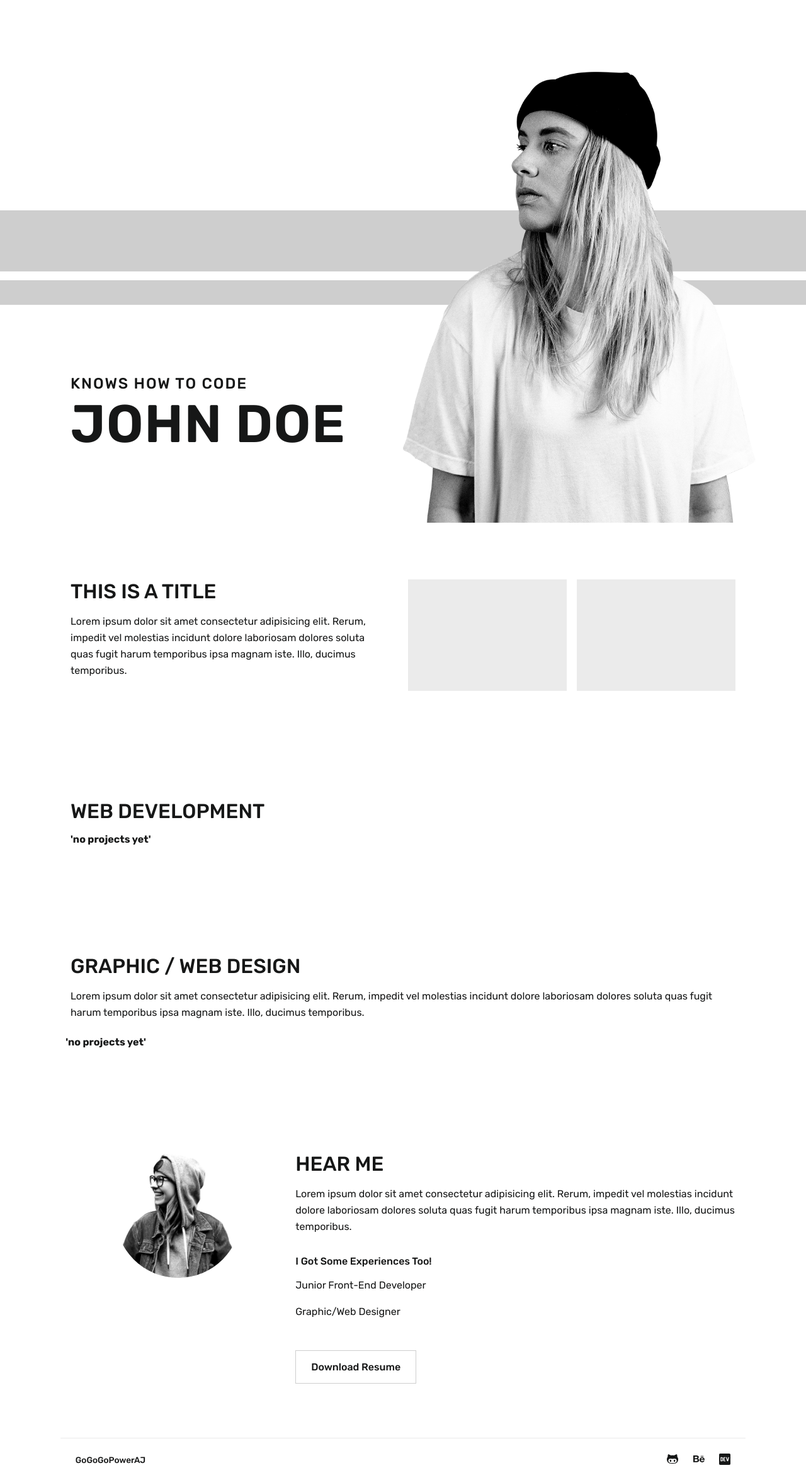
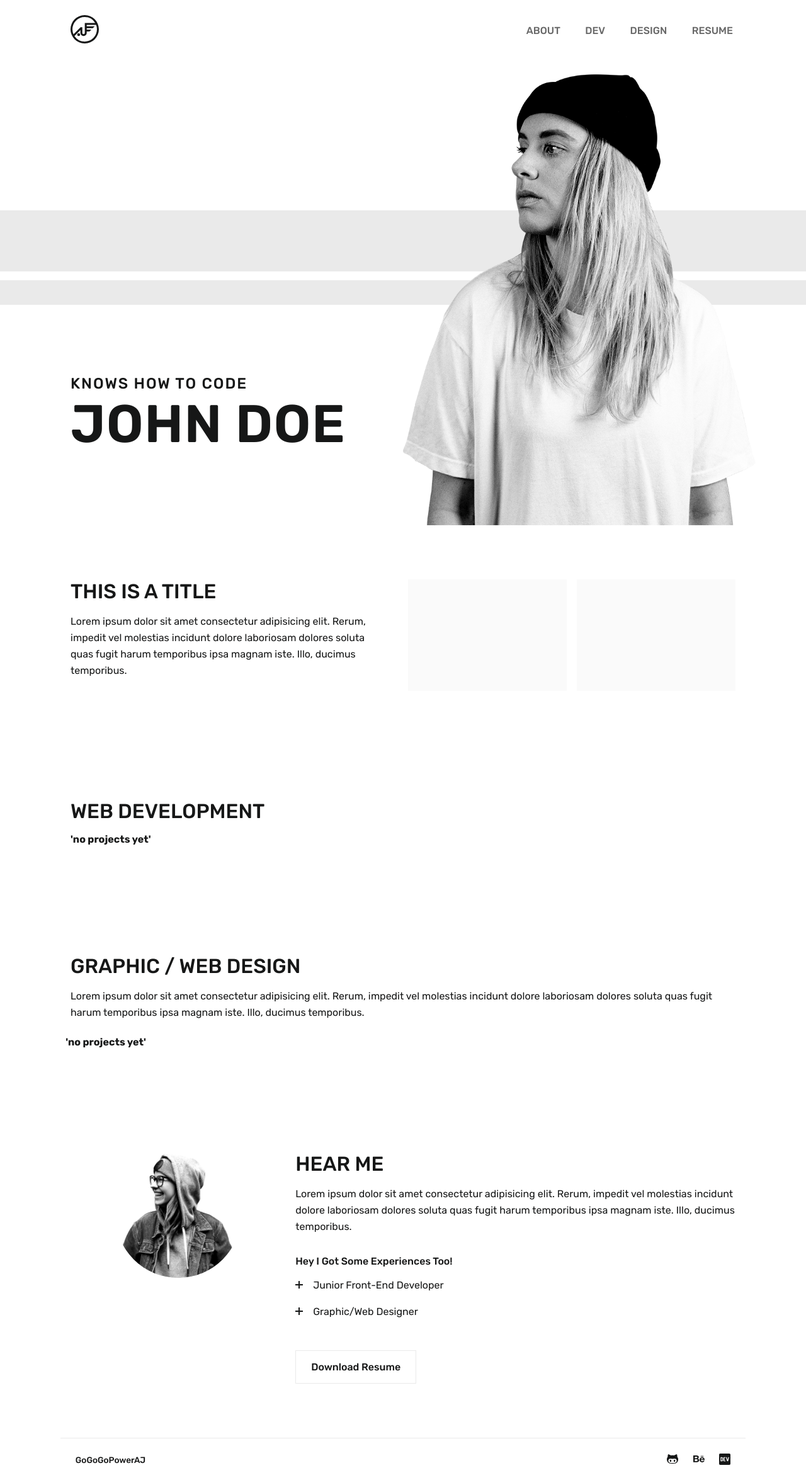
Before and after one commit to ajedral19/personal-portfolio, a Next.js app: page / in a window 1280 px wide. Shown: the whole page at 63% size. Built offline with nearby package versions, Linux system fonts and the light colour scheme.

Commit message:
added global scroll padding

```diff
--- a/components/Footer/footer.module.sass
+++ b/components/Footer/footer.module.sass
@@ -4,7 +4,7 @@
     padding: 1em 0
 
 .borderTop
-    border-top: 1px solid var.$shadedLow
+    border-top: 1px solid var.$shadedMid
 
 footer
     .profileLinks
--- /dev/null
+++ b/components/NavBar/NavBar.js
@@ -0,0 +1,111 @@
+import { Fragment } from 'react'
+import Link from 'next/link'
+import Image from 'next/image'
+import cn from 'classnames'
+import style from './NavBar.module.sass'
+
+const NavBar = ({ container = false }) => {
+  return (
+    <Fragment>
+      <nav className={style.nav}>
+        <div className={cn(style.nav_container, { container })}>
+          <div
+            className={cn('row', 'clear-vertical', 'center-items', style.row)}
+          >
+            <div className={cn('t-left', 'col-sm-1', 'col-md-1', 'col-lg-1')}>
+              <div className={style.logo}>
+                <Link href="/#">
+                  <a className="block">
+                    <svg
+                      xmlns="http://www.w3.org/2000/svg"
+                      width="60.995"
+                      height="60.995"
+                      viewBox="0 0 60.995 60.995"
+                    >
+                      <path
+                        id="Path_312"
+                        data-name="Path 312"
+                        d="M-3763.932,887.243a3.091,3.091,0,0,1-3.09,3.091,3.091,3.091,0,0,1-3.091-3.091,3.09,3.09,0,0,1,3.091-3.09A3.09,3.09,0,0,1-3763.932,887.243Zm40.365-11.412a30.5,30.5,0,0,1-30.5,30.5,30.5,30.5,0,0,1-30.5-30.5,30.5,30.5,0,0,1,30.5-30.5A30.5,30.5,0,0,1-3723.567,875.831Zm-54.6,10.721,15.193-15.192h3.807v12.178a2.676,2.676,0,0,0,2.671,2.674,2.673,2.673,0,0,0,2.671-2.674V862.215h22.349a26.359,26.359,0,0,0-22.593-12.759,26.374,26.374,0,0,0-26.375,26.375A26.258,26.258,0,0,0-3778.162,886.552Zm50.474-10.721a26.3,26.3,0,0,0-1.769-9.495H-3749.7V869.3h17.169l-4.121,4.122H-3749.7v2.958h10.089l-4.122,4.122h-5.967v3.038a6.8,6.8,0,0,1-6.792,6.8,6.8,6.8,0,0,1-6.791-6.8V877.5l-12.82,12.82a26.347,26.347,0,0,0,22.038,11.888A26.377,26.377,0,0,0-3727.688,875.831Z"
+                        transform="translate(3784.562 -845.334)"
+                        fill="#161717"
+                      />
+                    </svg>
+                  </a>
+                </Link>
+              </div>
+            </div>
+
+            <div className="col-md-5 col-lg-5">
+              <button className={cn('btn', 'clear', style.menu_toggler)}>
+                <svg
+                  xmlns="http://www.w3.org/2000/svg"
+                  width="20.715"
+                  height="18.363"
+                  viewBox="0 0 20.715 18.363"
+                >
+                  <g
+                    id="Group_115"
+                    data-name="Group 115"
+                    transform="translate(-83.899 163.5)"
+                  >
+                    <line
+                      id="Line_34"
+                      data-name="Line 34"
+                      x1="12.064"
+                      transform="translate(83.899 -146.637)"
+                      fill="none"
+                      stroke="#161717"
+                      stroke-width="3"
+                    />
+                    <line
+                      id="Line_35"
+                      data-name="Line 35"
+                      y1="20.715"
+                      transform="translate(83.899 -154.034) rotate(-90)"
+                      fill="none"
+                      stroke="#161717"
+                      stroke-width="3"
+                    />
+                    <line
+                      id="Line_36"
+                      data-name="Line 36"
+                      y1="20.715"
+                      transform="translate(83.899 -162) rotate(-90)"
+                      fill="none"
+                      stroke="#161717"
+                      stroke-width="3"
+                    />
+                  </g>
+                </svg>
+              </button>
+              <ul className={style.nav_menu}>
+                <li>
+                  <Link href="/#about">
+                    <a className={cn('t-upper', style.menu_anchor)}>about</a>
+                  </Link>
+                </li>
+                <li>
+                  <Link href="/#dev">
+                    <a className={cn('t-upper', style.menu_anchor)}>dev</a>
+                  </Link>
+                </li>
+                <li>
+                  <Link href="/#design">
+                    <a className={cn('t-upper', style.menu_anchor)}>design</a>
+                  </Link>
+                </li>
+                <li>
+                  <Link href="/#resume">
+                    <a className={cn('t-upper', style.menu_anchor)}>resume</a>
+                  </Link>
+                </li>
+              </ul>
+            </div>
+          </div>
+        </div>
+      </nav>
+    </Fragment>
+  )
+}
+
+export default NavBar
--- /dev/null
+++ b/components/NavBar/NavBar.module.sass
@@ -0,0 +1,97 @@
+@use '../../styles/variables' as var
+
+.nav
+    width: 100%
+    display: block
+    position: fixed
+    z-index: 99
+    top: 0
+    left: 0
+    padding: 1em 0
+    background: var.$background
+    // background: green
+
+.nav_container
+    // background: pink
+    position: relative
+    // height: 0
+    min-height: 50px
+    // max-height: 80px
+
+    .logo
+        position: relative
+        z-index: 1
+        display: inline-block
+        // background: orange
+        a
+            line-height: 0
+        svg
+            max-height: 45px
+            height: 100%
+            width: auto
+            path
+                fill: var.$default
+
+    .menu_toggler
+        position: absolute
+        z-index: 1
+        top: 50%
+        transform: translateY(-50%)
+        line-height: 0
+        right: 1em
+
+    .nav_menu
+        position: fixed
+        width: 100%
+        left: 0
+        top: 0
+        height: 100vh
+
+        list-style: none
+        display: flex
+        flex-direction: column
+        flex-wrap: nowrap
+        justify-content: center
+        // background: blue
+        display: none
+
+        li
+            transition: background .1s ease-in-out
+            .menu_anchor
+                font-size: 1.25rem
+                font-weight: 500
+                display: block
+                width: 100%
+                padding: 1.25em 0
+            &:hover
+                background: var.$shadedLow
+
+@media screen and (min-width: 768px)
+    .nav_container
+        .row
+            justify-content: space-between
+        .menu_toggler
+            display: none
+        .nav_menu
+            position: relative
+            top: unset
+            left_unset
+            height: unset
+            width: unset
+            display: flex
+            flex-direction: row
+            justify-content: flex-end
+            gap: 2em
+
+            li
+                color: var.$muted
+                .menu_anchor
+                    width: unset
+                    font-size: 1rem
+                    font-weight: 500
+                    padding: .5em .25em
+                &:hover
+                    background: unset
+                    color: var.$default
+
+@media screen and (min-width: 1024px)
--- a/next.config.js
+++ b/next.config.js
@@ -3,7 +3,5 @@ module.exports = {
   webpack: (config, { buildId, dev, isServer, defaultLoaders, webpack }) => {
     return config
   },
-  images: {
-    layoutRaw: true,
-  },
+  experimental: { images: { layoutRaw: true } },
 }
--- a/pages/index.js
+++ b/pages/index.js
@@ -12,10 +12,11 @@ import profileImg from '../assets/images/profile-image.png'
 import Footer from '../components/Footer/footer'
 import Description from '../components/Description'
 import ImageThumbnail from '../components/ImageThumbnail'
-import Carousel from '/components/Carousel/carousel'
+import Carousel from '../components/Carousel/carousel'
 
 // utils
 import { fetch_parsed_data } from '../lib/data'
+import NavBar from '../components/NavBar/NavBar'
 
 export async function getStaticProps() {
   const projectsData = await fetch_parsed_data('json')
@@ -35,6 +36,7 @@ export default function Home({ projects, experiences }) {
 
   return (
     <Fragment>
+      <NavBar container />
       <header className={cn('top-page', style.topPage)}>
         <div className={style.banner}>
           <div className={style.heading}>
@@ -53,7 +55,12 @@ export default function Home({ projects, experiences }) {
             <div className={cn(style.heroWrapper)}>
               <div className={cn(style.hero, 'container', style.container)}>
                 <span className={cn(style.img, 'block')}>
-                  <Image layout="intrinsic" src={hero} alt="hero image" />
+                  <Image
+                    layout="intrinsic"
+                    objectFit="contain"
+                    src={hero}
+                    alt="hero image"
+                  />
                 </span>
                 {/* <img src="/assets/images/hero.png" alt="hero image" /> */}
               </div>
@@ -61,7 +68,7 @@ export default function Home({ projects, experiences }) {
           </div>
         </div>
       </header>
-      <section className="section">
+      <section className="section" id="about">
         <div className="container">
           <div className="row">
             <div className="col-lg-6 col-md-3 col-sm-4">
@@ -84,7 +91,7 @@ export default function Home({ projects, experiences }) {
           </div>
         </div>
       </section>
-      <section className="section t-left">
+      <section className="section t-left" id="dev">
         <div className="container">
           <h2 className="t-upper title medium mb-1">web development</h2>
           {/* carousel */}
@@ -100,7 +107,7 @@ export default function Home({ projects, experiences }) {
         </div>
       </section>
 
-      <section className="section t-left">
+      <section className="section t-left" id="design">
         <div className="container">
           <Description
             title="graphic / web design"
@@ -125,7 +132,7 @@ export default function Home({ projects, experiences }) {
           )}
         </div>
       </section>
-      <section className="section">
+      <section className="section" id="resume">
         <div className="container">
           <div className="row t-left">
             <div className="col-lg-4 col-md-6 col-sm-4 pt-5">
@@ -143,21 +150,53 @@ export default function Home({ projects, experiences }) {
               <Description title="hear me" description={state.desc}>
                 <div className="t-left mt-2">
                   <h3 className="title size-normal medium t-cap">
-                    i got some experiences too!
+                    Hey i got some experiences too!
                   </h3>
 
                   <ol className="mt-1 accordion">
                     {experiences.length
                       ? experiences.map((experience, key) => (
                           <li key={key} className="mb-1 item">
-                            <span
+                            <button
                               role="button"
-                              className="trigger t-cap"
+                              className="btn clear full-width trigger t-cap"
                               onClick={(e) => collapse(e)}
                             >
                               {' '}
+                              <span className="collapse-icon mr-1">
+                                <svg
+                                  xmlns="http://www.w3.org/2000/svg"
+                                  width="12"
+                                  height="12"
+                                  viewBox="0 0 12 12"
+                                  className="icon"
+                                >
+                                  <g
+                                    id="Group_114"
+                                    data-name="Group 114"
+                                    transform="translate(-799 -3136)"
+                                  >
+                                    <rect
+                                      className="rectA"
+                                      data-name="Rectangle 220"
+                                      width="12"
+                                      height="2"
+                                      transform="translate(799 3141)"
+                                      fill="#eaeaea"
+                                    />
+                                    <rect
+                                      className="rectB"
+                                      data-name="Rectangle 221"
+                                      width="12"
+                                      height="2"
+                                      transform="translate(806 3136) rotate(90)"
+                                      fill="#eaeaea"
+                                    />
+                                  </g>
+                                </svg>
+                              </span>
                               {experience.data.title}
-                            </span>
+                            </button>
                             <article className="collapse content">
                               <h4 className="block t-cap title size-normal medium pt-1">
                                 {experience.data.company}
@@ -169,7 +208,6 @@ export default function Home({ projects, experiences }) {
                                   experience.data['year-ended']}
                               </p>
                               <p className="pb-1">{experience.content}</p>
-                              <p className="pb-1"></p>
                             </article>
                           </li>
                         ))
--- a/styles/Home.module.sass
+++ b/styles/Home.module.sass
@@ -65,6 +65,8 @@
                     bottom: 0
                     left: 50%
                     transform: translateX(-50%)
+                    span
+                        display: block!important
         h1
             // background: red
             display: flex
--- a/styles/global.sass
+++ b/styles/global.sass
@@ -52,8 +52,12 @@
     margin: 0
     padding: 0
 
+html
+    scroll-behavior: smooth
+    scroll-padding: 80px
+
 body
-    background: white
+    background: var.$background
     text-align: center
     font-size: 98%
     color: var.$default
@@ -84,6 +88,16 @@ a
     padding: 1em 1.5em
     background: none
     font-weight: 500
+    cursor: pointer
+    &.clear
+        padding: unset
+        min-width: unset
+        min-height: unset
+        background: none
+        border: none
+        font-weight: unset
+    &.full-width
+        width: 100%
 
 .container
     margin: auto
@@ -99,8 +113,13 @@ a
     margin: -#{math.div(var.$flexboxGutter, 2)}
     &.clear
         margin: 0
+    &.clear-vertical
+        margin-top: 0
+        margin-bottom: 0
     &.no-wrap
         flex-wrap: nowrap
+    &.center-items
+        align-items: center
     // &.last-item-clear-right
     //     [class*=col-]:last-child
     //         padding-right: 0
@@ -132,12 +151,27 @@ a
         overflow: hidden
         .trigger
             cursor: pointer
+            .collapse-icon
+                pointer-events: none
+                .icon
+                    transform: rotate(0deg)
+                    transition: transform .25s ease-in-out
+                    .rectB, .rectA
+                        fill: var.$default
+                    .rectB
+                        opacity: 1
+                        transition: opacity .3s ease-in-out
+                &.collapse
+                    .icon
+                        transform: rotate(180deg)
+                        .rectB
+                            opacity: 0
         .content //collapsible container
             transition-property: padding-top, padding-bottom, height
             transition-duration: .3s
             transition-timing-function: ease-in-out
             // transform-origin: top
-            padding-left: 2em
+            padding-left: 1.85em
             &.collapse
                 height: 0
 
--- a/styles/variables.sass
+++ b/styles/variables.sass
@@ -1,6 +1,10 @@
 // Colors
 $default: #161717
-$shadedMid: #16171735
-$shadedLow: #16171715
+$shadedMid: #eaeaea
+$shadedLow: #FAFAFA
+$background: #ffffff
+$muted: #696969
+// $shadedMid: #16171735
+// $shadedLow: #16171715
 
 $flexboxGutter: 1em
--- a/utils/utils.js
+++ b/utils/utils.js
@@ -2,9 +2,11 @@ export const collapse = (e, classes = []) => {
   const elements = [...e.target.parentElement.children]
   const res = elements.find((i) => i.classList.contains('content'))
   if (classes) classes.forEach((c) => res.classList.toggle(c))
+  const collapseIcon = elements[0].children[0]
 
   res.style.height = res.scrollHeight + 'px'
   res.classList.toggle('collapse')
+  collapseIcon.classList.toggle('collapse')
 
   if (!res.classList.contains('collapse')) {
     res.addEventListener('transitionend', () =>
@@ -40,6 +42,8 @@ export const slide = (prev = false, next = false, container = undefined) => {
   }
 }
 
+export const toggleMenu = (menu) => {}
+
 export const onLoadEffect = (effect_type, duration, interval) => {}
 
 export const swipe = () => {}
```
